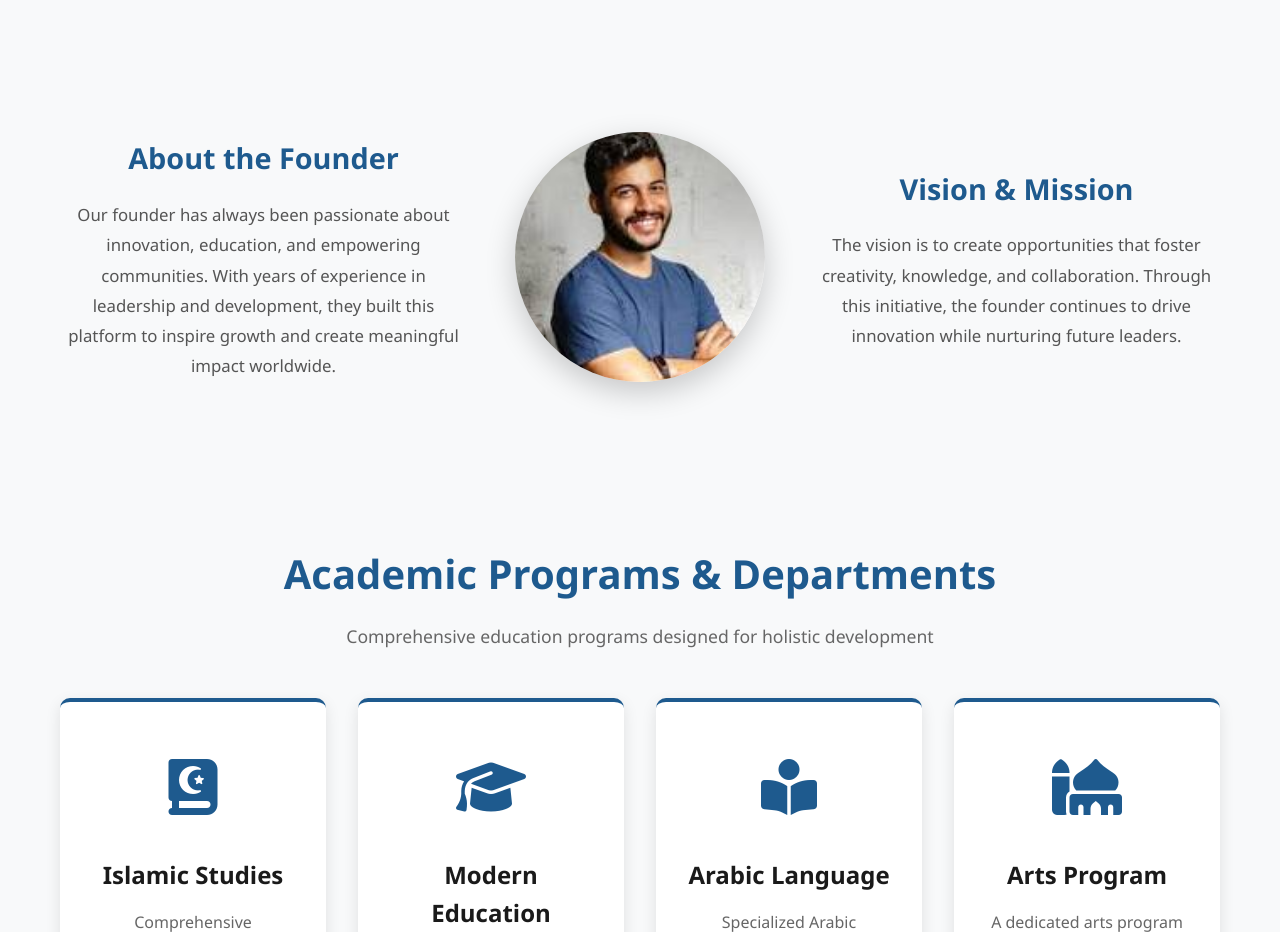
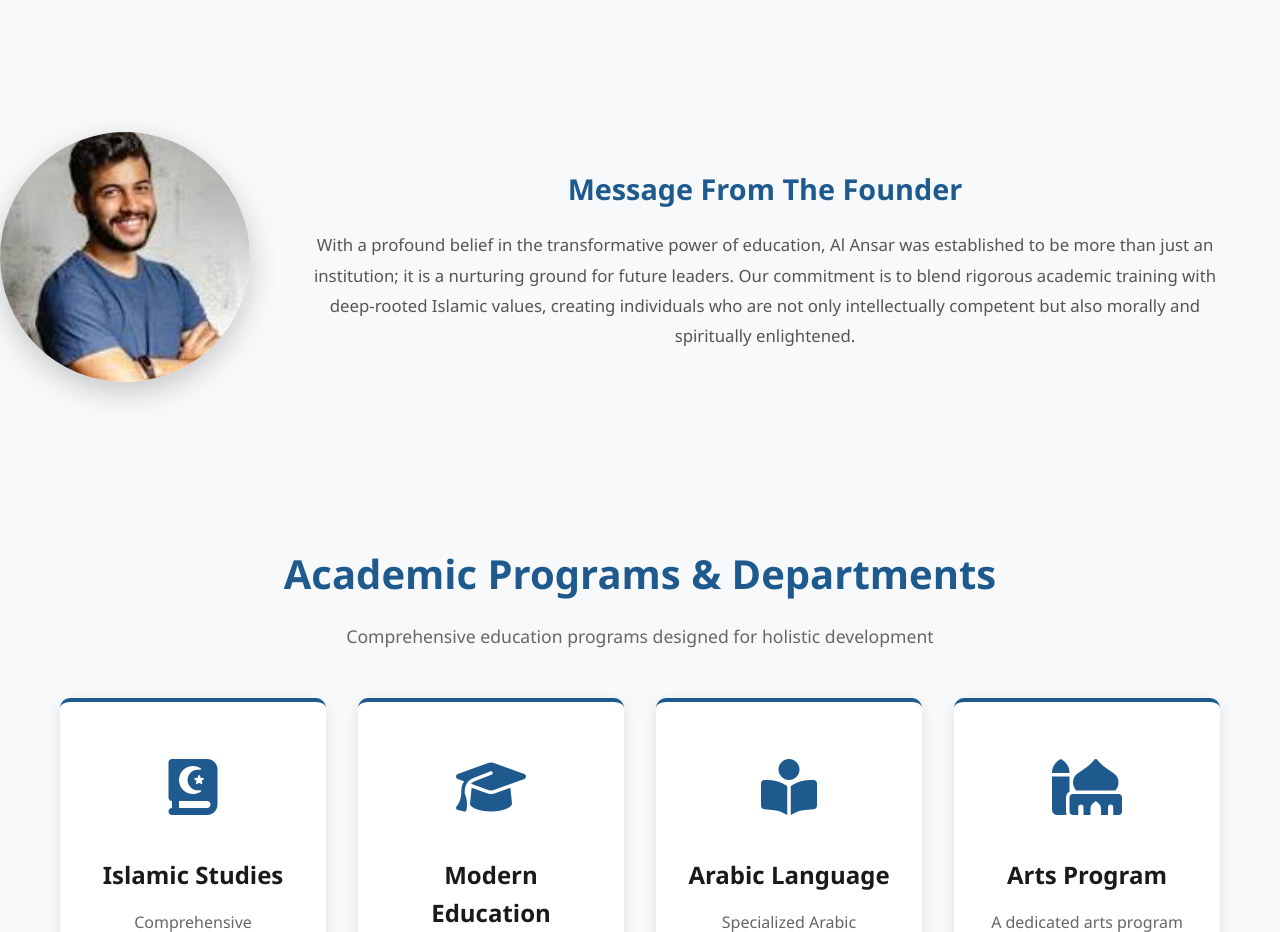
Before and after one commit to shibilikds/al-ansar-pandikkad1, a plain HTML site: page main/index.html in a window 1280 px wide. Shown: the part 2900-3832 px from the top of the page. Drawn offline with Linux system fonts and the light colour scheme; a script that the page names is missing.

```diff
--- a/main/index.html
+++ b/main/index.html
@@ -134,35 +134,21 @@
         </div>
     </section>
 
-    <!-- About The Founder -->
+    <!-- About The Founder (പുതുക്കിയത്) -->
     <section class="founder-section">
-        <div class="container founder-grid">
-            <!-- Left Content -->
-            <div class="founder-content left animate-fade-left">
-                <h2 class="section-title">About the Founder</h2>
+        <div class="founder-grid">
+            <div class="founder-image animate-scale">
+                <img src="Untitled.jpeg" alt="Founder" id="founder-image">
+            </div>
+            <div class="founder-content animate-fade-right">
+                <h2 class="section-title">Message From The Founder</h2>
                 <p>
-                    Our founder has always been passionate about innovation, education, and empowering communities.
-                    With years of experience in leadership and development, they built this platform to inspire
-                    growth and create meaningful impact worldwide.
-                </p>
-            </div>
-
-            <!-- Center Image -->
-            <div class="founder-image animate-scale">
-                <img src="Untitled.jpeg" alt="Founder">
-            </div>
-
-            <!-- Right Content -->
-            <div class="founder-content right animate-fade-right">
-                <h2 class="section-title">Vision & Mission</h2>
-                <p>
-                    The vision is to create opportunities that foster creativity,
-                    knowledge, and collaboration. Through this initiative, the founder
-                    continues to drive innovation while nurturing future leaders.
+                    With a profound belief in the transformative power of education, Al Ansar was established to be more than just an institution; it is a nurturing ground for future leaders. Our commitment is to blend rigorous academic training with deep-rooted Islamic values, creating individuals who are not only intellectually competent but also morally and spiritually enlightened.
                 </p>
             </div>
         </div>
     </section>
+
 
     <!-- Academic Programs -->
     <section class="programs-section" id="programs">
@@ -281,6 +267,8 @@
     </section>
 
     <!-- Footer -->
+     <!-- ++ പുതിയ മോഡലിന് വേണ്ടിയുള്ള HTML ++ -->
+
     <footer class="footer" id="contact">
         <div class="container">
             <div class="footer-grid">
```
